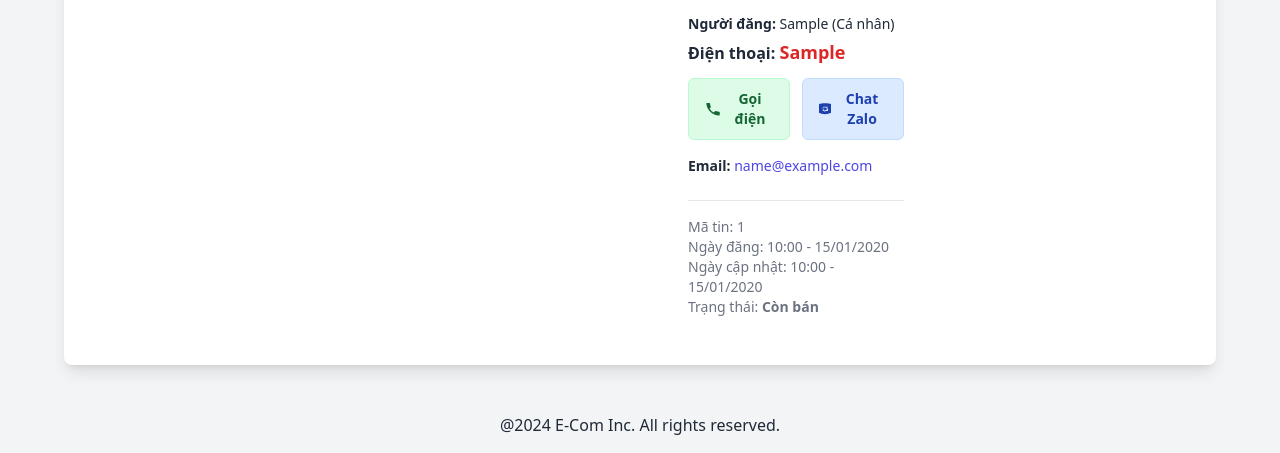
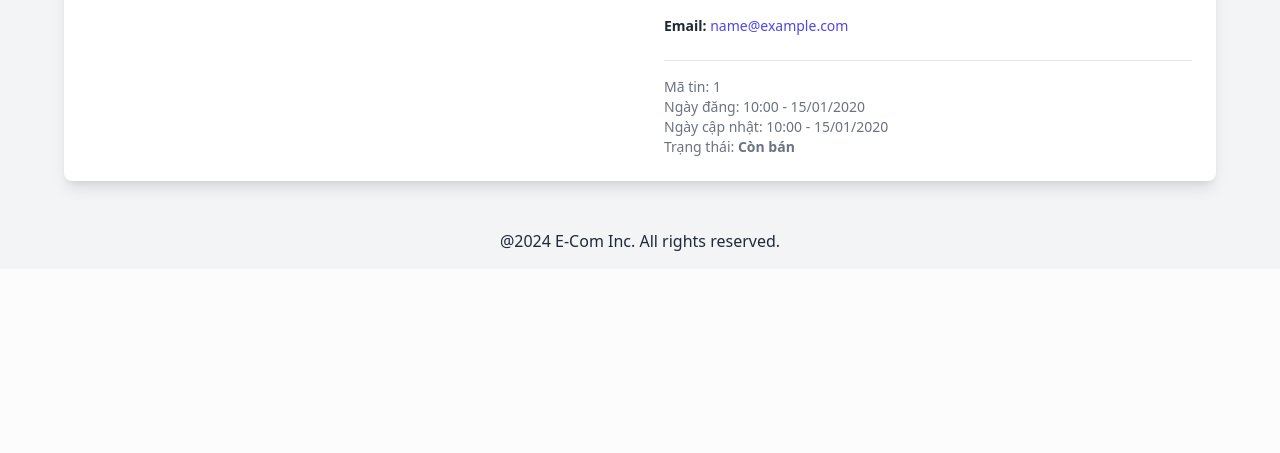
Before and after one commit to ninhcute789/LandHub, a Django app: a page that uses products/templates/products/product/detail.html in a window 1280 px wide. Shown: the part 1139-1592 px from the top of the page. After the commit the page ends 1390 px from the top, so only its background shows below. Run offline with Django 5.2, Linux system fonts and the light colour scheme; tables that the repository leaves empty hold one stand-in row (values such as "Sample post"); grey boxes marked "Sample" are stand-in pictures; style sheets or scripts are compiled from the project's sources; some libraries are stand-ins or nearby versions.

Commit message:
CSS detail..

```diff
--- a/products/templates/products/product/detail.html
+++ b/products/templates/products/product/detail.html
@@ -63,7 +63,7 @@
                 </div>
                 {% endif %}
 
-        <div class="p-6 md:w-1/2">
+        <div class="">
             {# Thay product.name bằng product.tieu_de #}
             <h1 class="text-3xl font-bold text-gray-900 mb-4">{{ product.tieu_de }}</h1>
             {# Thay product.price bằng product.gia, định dạng lại #}
```
